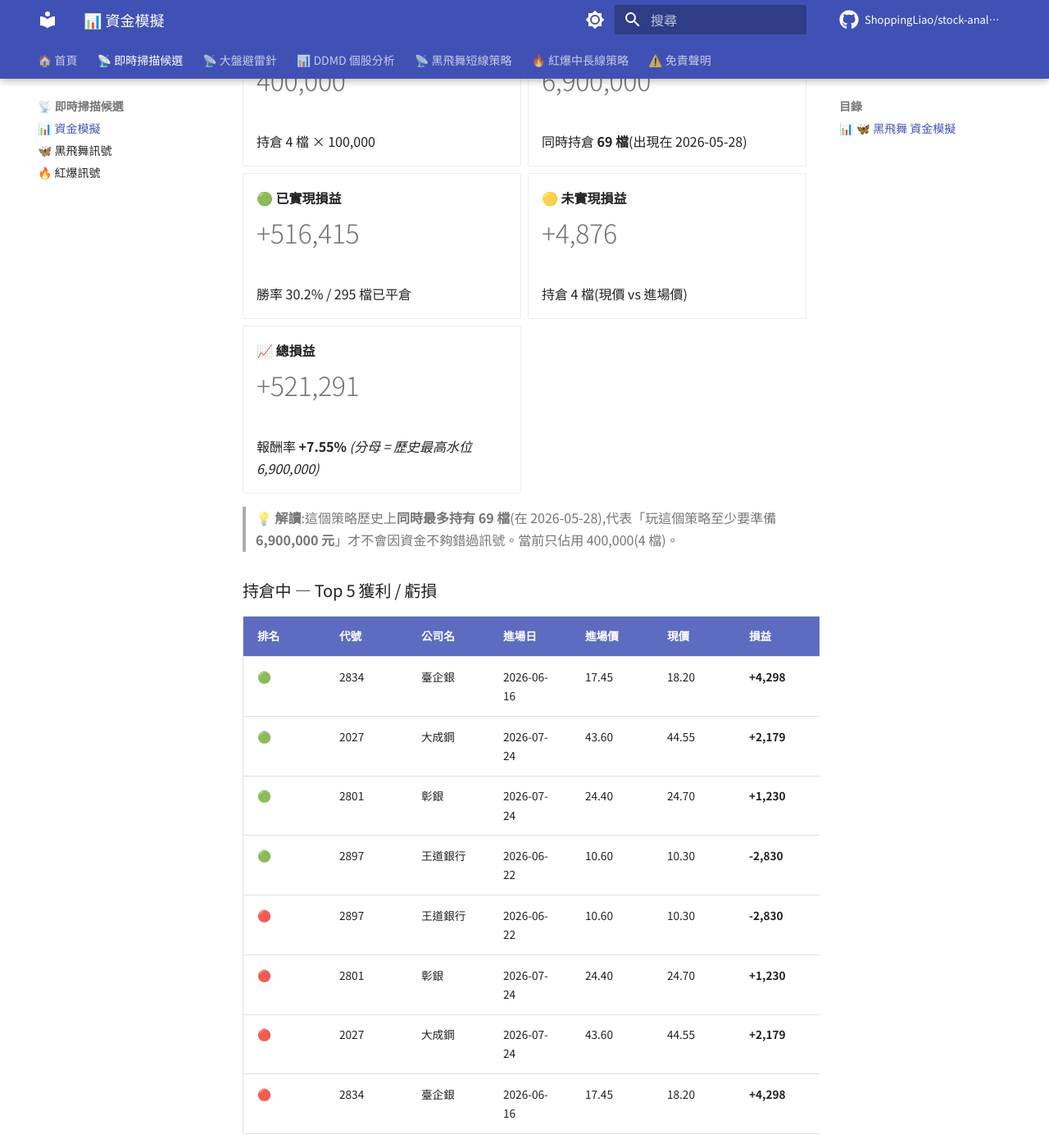
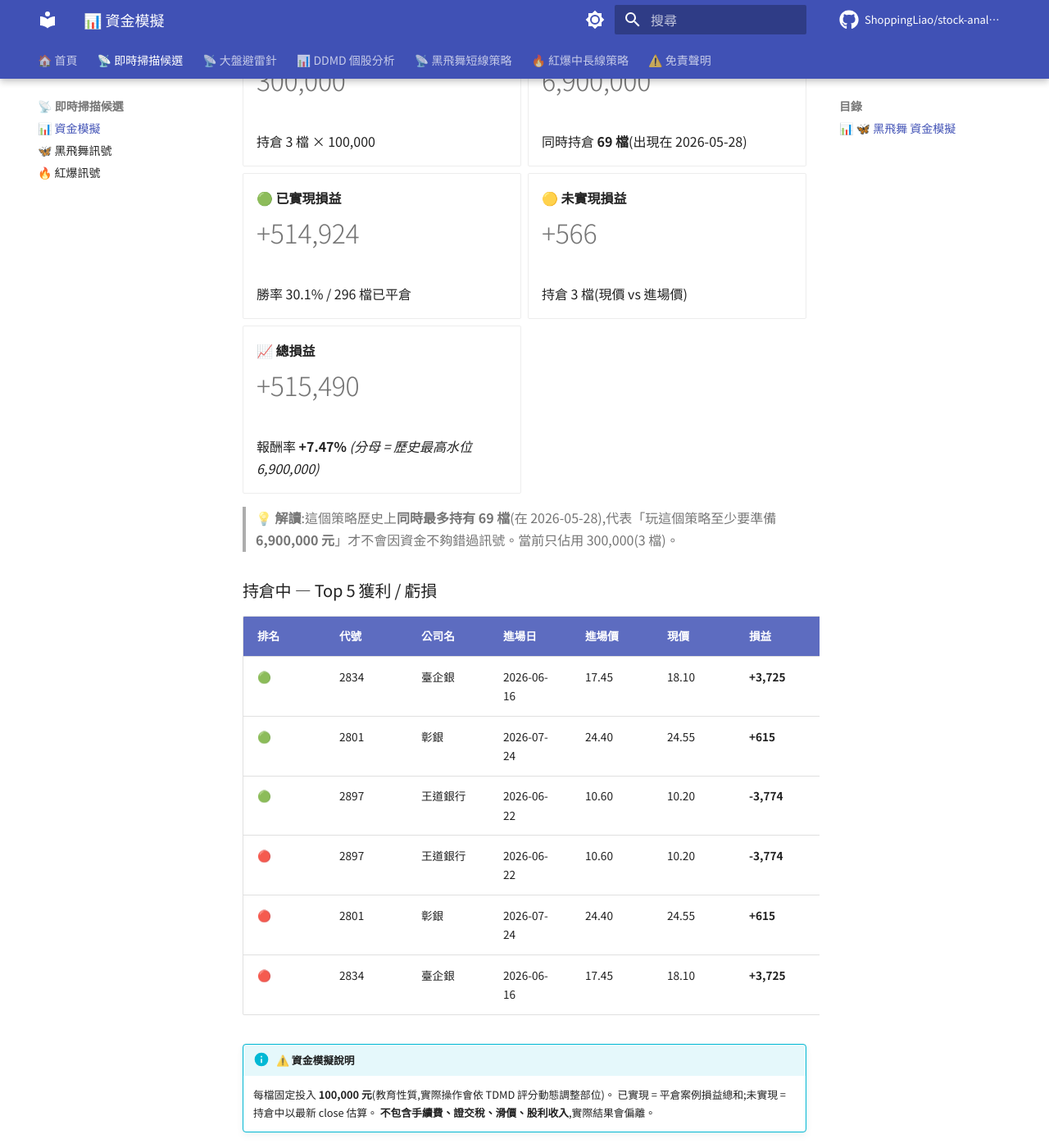
Before and after one commit to ShoppingLiao/stock-analysis-public, an MkDocs documentation site: the page built from docs/signals_capital.md, in a window 1280 px wide and 1400 px high, scrolled down 545 px. Shown: the whole window at 82% size. Built offline with MkDocs 1.6.1 and Material for MkDocs 9.7.7, drawn with Linux system fonts in a browser that asks for light colours; comment, search, counter and statistics services are not loaded; some of the changed text lies outside the part shown.

Commit message:
docs(signals): update BB + RB + capital (2026-07-28)

```diff
--- a/docs/signals_capital.md
+++ b/docs/signals_capital.md
@@ -17,9 +17,9 @@
 
 -   **💼 當前資金水位**
 
-    # 400,000
+    # 300,000
 
-    持倉 4 檔 × 100,000
+    持倉 3 檔 × 100,000
 
 -   **🌊 歷史最高水位**
 
@@ -29,38 +29,36 @@
 
 -   **🟢 已實現損益**
 
-    # +516,415
+    # +514,924
 
-    勝率 30.2% / 295 檔已平倉
+    勝率 30.1% / 296 檔已平倉
 
 -   **🟡 未實現損益**
 
-    # +4,876
+    # +566
 
-    持倉 4 檔(現價 vs 進場價)
+    持倉 3 檔(現價 vs 進場價)
 
 -   **📈 總損益**
 
-    # +521,291
+    # +515,490
 
-    報酬率 **+7.55%** _(分母 = 歷史最高水位 6,900,000)_
+    報酬率 **+7.47%** _(分母 = 歷史最高水位 6,900,000)_
 
 </div>
 
-> **💡 解讀**:這個策略歷史上**同時最多持有 69 檔**(在 2026-05-28),代表「玩這個策略至少要準備 **6,900,000 元**」才不會因資金不夠錯過訊號。當前只佔用 400,000(4 檔)。
+> **💡 解讀**:這個策略歷史上**同時最多持有 69 檔**(在 2026-05-28),代表「玩這個策略至少要準備 **6,900,000 元**」才不會因資金不夠錯過訊號。當前只佔用 300,000(3 檔)。
 
 ### 持倉中 — Top 5 獲利 / 虧損
 
 | 排名 | 代號 | 公司名 | 進場日 | 進場價 | 現價 | 損益 | 損益% |
 |------|------|--------|--------|--------|------|------|-------|
-| 🟢 | 2834 | 臺企銀 | 2026-06-16 | 17.45 | 18.20 | **+4,298** | **+4.30%** |
-| 🟢 | 2027 | 大成鋼 | 2026-07-24 | 43.60 | 44.55 | **+2,179** | **+2.18%** |
-| 🟢 | 2801 | 彰銀 | 2026-07-24 | 24.40 | 24.70 | **+1,230** | **+1.23%** |
-| 🟢 | 2897 | 王道銀行 | 2026-06-22 | 10.60 | 10.30 | **-2,830** | **-2.83%** |
-| 🔴 | 2897 | 王道銀行 | 2026-06-22 | 10.60 | 10.30 | **-2,830** | **-2.83%** |
-| 🔴 | 2801 | 彰銀 | 2026-07-24 | 24.40 | 24.70 | **+1,230** | **+1.23%** |
-| 🔴 | 2027 | 大成鋼 | 2026-07-24 | 43.60 | 44.55 | **+2,179** | **+2.18%** |
-| 🔴 | 2834 | 臺企銀 | 2026-06-16 | 17.45 | 18.20 | **+4,298** | **+4.30%** |
+| 🟢 | 2834 | 臺企銀 | 2026-06-16 | 17.45 | 18.10 | **+3,725** | **+3.72%** |
+| 🟢 | 2801 | 彰銀 | 2026-07-24 | 24.40 | 24.55 | **+615** | **+0.61%** |
+| 🟢 | 2897 | 王道銀行 | 2026-06-22 | 10.60 | 10.20 | **-3,774** | **-3.77%** |
+| 🔴 | 2897 | 王道銀行 | 2026-06-22 | 10.60 | 10.20 | **-3,774** | **-3.77%** |
+| 🔴 | 2801 | 彰銀 | 2026-07-24 | 24.40 | 24.55 | **+615** | **+0.61%** |
+| 🔴 | 2834 | 臺企銀 | 2026-06-16 | 17.45 | 18.10 | **+3,725** | **+3.72%** |
 
 !!! info "⚠️ 資金模擬說明"
     每檔固定投入 **100,000 元**(教育性質,實際操作會依 TDMD 評分動態調整部位)。
@@ -95,15 +93,15 @@
 
 -   **🟡 未實現損益**
 
-    # +530,377
+    # -57,381
 
     持倉 82 檔(現價 vs 進場價)
 
 -   **📉 總損益**
 
-    # -41,461
+    # -629,220
 
-    報酬率 **-0.26%** _(分母 = 歷史最高水位 15,900,000)_
+    報酬率 **-3.96%** _(分母 = 歷史最高水位 15,900,000)_
 
 </div>
 
@@ -113,16 +111,16 @@
 
 | 排名 | 代號 | 公司名 | 進場日 | 進場價 | 現價 | 損益 | 損益% |
 |------|------|--------|--------|--------|------|------|-------|
-| 🟢 | 6182 | 合晶 | 2026-05-08 | 56.90 | 116.00 | **+103,866** | **+103.87%** |
-| 🟢 | 6834 | 天二科技 | 2026-05-08 | 48.10 | 91.40 | **+90,021** | **+90.02%** |
-| 🟢 | 6432 | 今展科 | 2026-05-12 | 47.30 | 76.30 | **+61,311** | **+61.31%** |
-| 🟢 | 4707 | 磐亞 | 2026-06-03 | 19.80 | 31.80 | **+60,606** | **+60.61%** |
-| 🟢 | 2478 | 大毅 | 2026-05-07 | 80.10 | 128.50 | **+60,424** | **+60.42%** |
-| 🔴 | 6488 | 環球晶 | 2026-07-14 | 1515.00 | 1065.00 | **-29,703** | **-29.70%** |
-| 🔴 | 6156 | 松上 | 2026-07-02 | 32.00 | 22.70 | **-29,062** | **-29.06%** |
-| 🔴 | 6129 | 普誠 | 2026-07-06 | 20.85 | 14.80 | **-29,017** | **-29.02%** |
-| 🔴 | 3066 | 李洲 | 2026-07-07 | 30.20 | 22.25 | **-26,325** | **-26.32%** |
-| 🔴 | 5488 | 松普 | 2026-07-13 | 17.80 | 13.35 | **-25,000** | **-25.00%** |
+| 🟢 | 6182 | 合晶 | 2026-05-08 | 56.90 | 104.50 | **+83,656** | **+83.66%** |
+| 🟢 | 6834 | 天二科技 | 2026-05-08 | 48.10 | 82.30 | **+71,102** | **+71.10%** |
+| 🟢 | 6432 | 今展科 | 2026-05-12 | 47.30 | 71.50 | **+51,163** | **+51.16%** |
+| 🟢 | 2302 | 麗正 | 2026-05-13 | 26.00 | 37.90 | **+45,769** | **+45.77%** |
+| 🟢 | 2478 | 大毅 | 2026-05-07 | 80.10 | 116.00 | **+44,819** | **+44.82%** |
+| 🔴 | 6488 | 環球晶 | 2026-07-14 | 1515.00 | 959.00 | **-36,700** | **-36.70%** |
+| 🔴 | 6156 | 松上 | 2026-07-02 | 32.00 | 21.20 | **-33,750** | **-33.75%** |
+| 🔴 | 6129 | 普誠 | 2026-07-06 | 20.85 | 14.05 | **-32,614** | **-32.61%** |
+| 🔴 | 3066 | 李洲 | 2026-07-07 | 30.20 | 20.75 | **-31,291** | **-31.29%** |
+| 🔴 | 1515 | 力山 | 2026-07-03 | 42.00 | 29.95 | **-28,690** | **-28.69%** |
 
 !!! info "⚠️ 資金模擬說明"
     每檔固定投入 **100,000 元**(教育性質,實際操作會依 TDMD 評分動態調整部位)。
@@ -137,9 +135,9 @@
 
 -   **💼 當前資金水位**
 
-    # 8,600,000
+    # 8,500,000
 
-    BB 400,000 + RB 8,200,000
+    BB 300,000 + RB 8,200,000
 
 -   **🌊 兩策略歷史最高水位**
 
@@ -149,21 +147,21 @@
 
 -   **🟢 已實現損益**
 
-    # -55,423
+    # -56,914
 
-    BB +516,415 + RB -571,838
+    BB +514,924 + RB -571,838
 
 -   **🟡 未實現損益**
 
-    # +535,253
+    # -56,815
 
-    BB +4,876 + RB +530,377
+    BB +566 + RB -57,381
 
--   **📈 總損益**
+-   **📉 總損益**
 
-    # +479,830
+    # -113,729
 
-    報酬率 **+2.10%** _(分母 = 兩策略歷史最高水位)_
+    報酬率 **-0.50%** _(分母 = 兩策略歷史最高水位)_
 
 </div>
 
```
Also changed, not shown: docs/signals_black_butterfly.md (+9 -9 lines).
